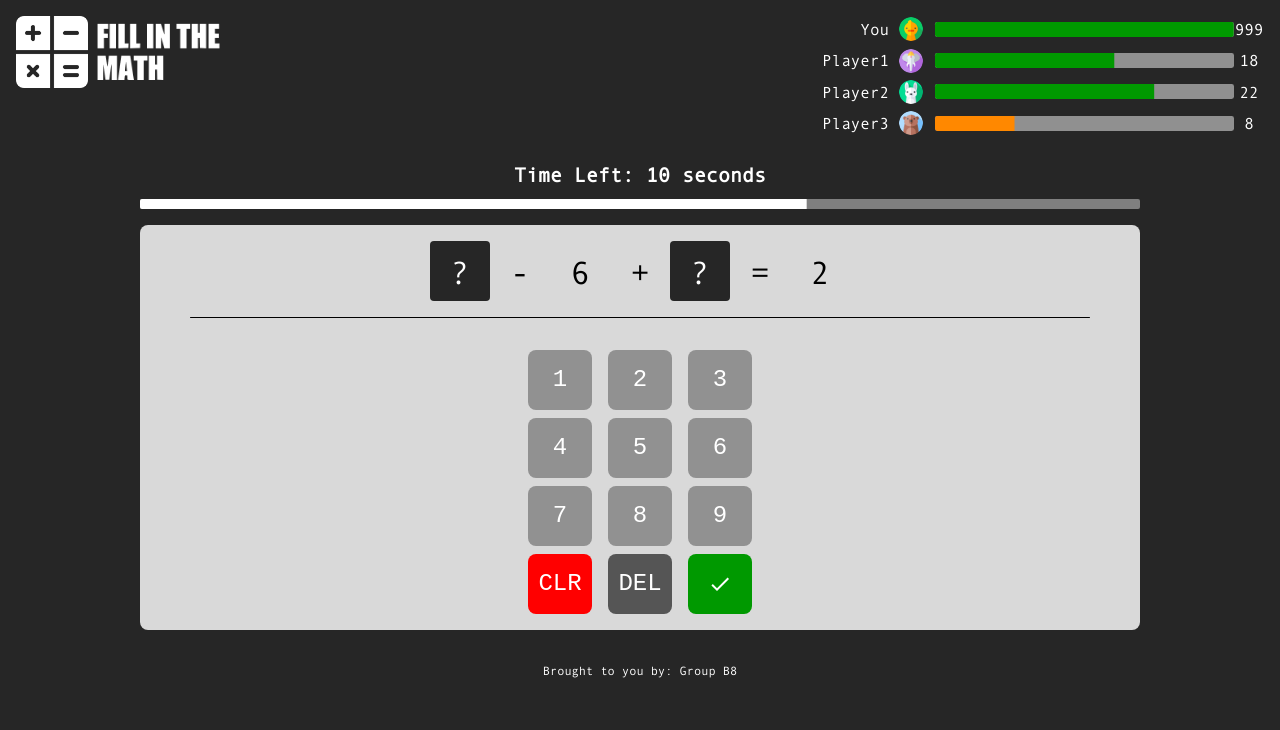
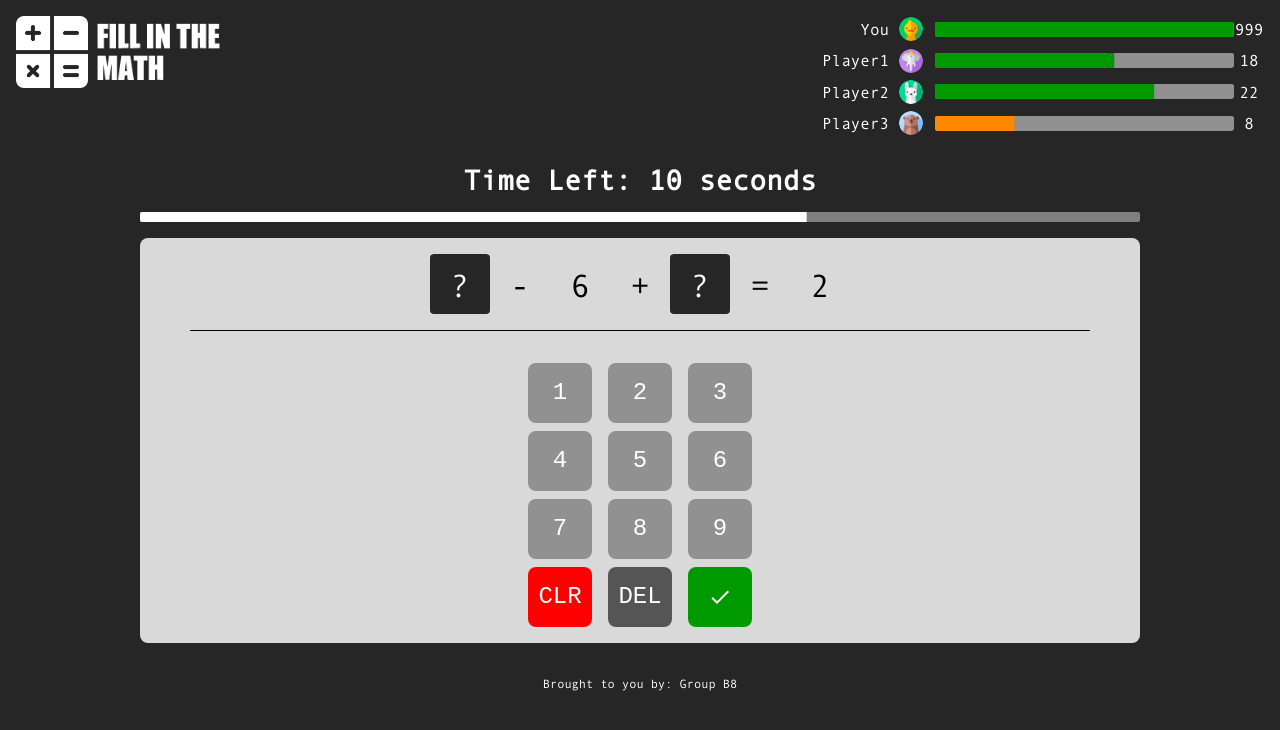
Before and after one commit to listenrwt/fill-in-the-math-client, a Next.js app: page /game in a window 1280 px wide. Shown: the top 730 px of the page. Built offline with nearby package versions, Linux system fonts and the light colour scheme; no server answers.

Commit message:
style: enlarged timer text

```diff
--- a/src/app/components/game/ui/in_game_timer.tsx
+++ b/src/app/components/game/ui/in_game_timer.tsx
@@ -36,6 +36,7 @@ const InGameTimer = ({ duration = 30 }: InGameTimerProps) => {
           color: '#ffffff',
           fontWeight: 'bold',
           textAlign: 'center',
+          fontSize: { xs: '24px', md: '28px' },
         }}
         mb={1}
       >
```
